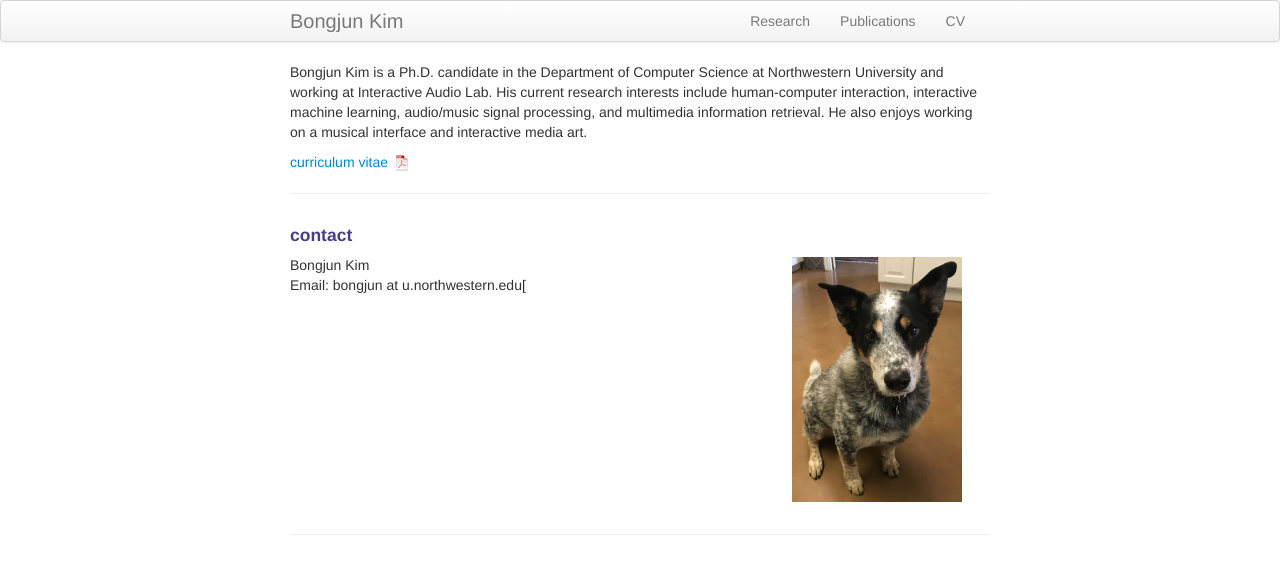
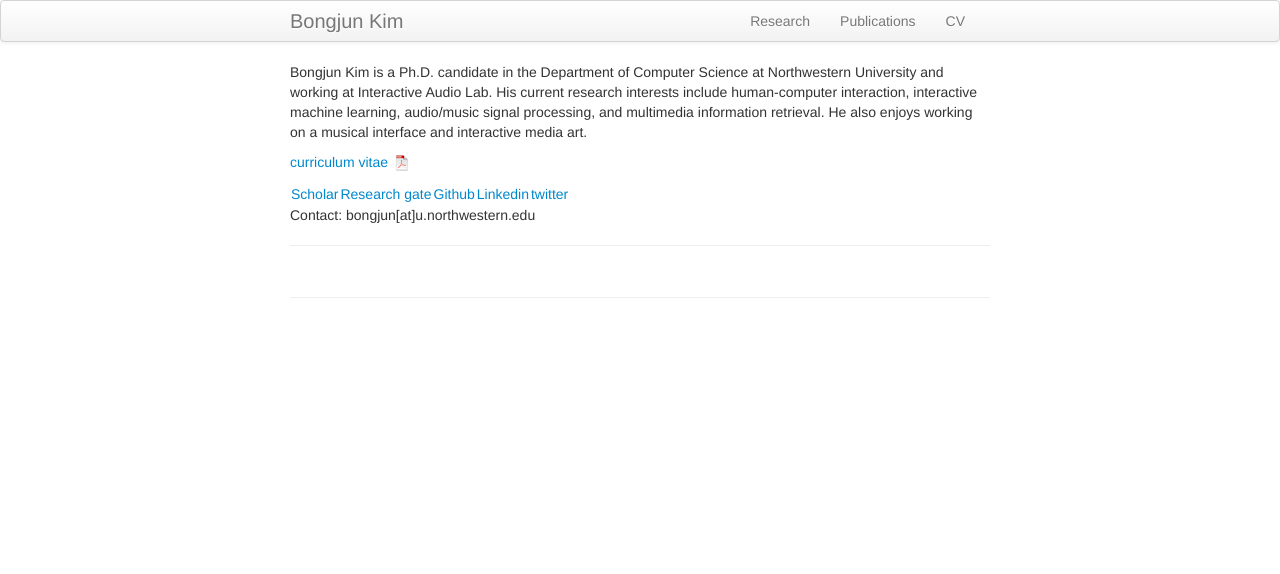
Before and after one commit to bongjun/bongjun.github.io, a Jekyll site: the page built from index.md, in a window 1280 px wide. Shown: the top 574 px of the page. Built offline with Jekyll 4.4.1, drawn with Linux system fonts in a browser that asks for light colours.

Commit message:
fix the main

```diff
--- a/index.md
+++ b/index.md
@@ -9,11 +9,15 @@ Bongjun Kim is a Ph.D. candidate in the Department of Computer Science at Northw
 
 [curriculum vitae ![CV as pdf]({{ BASE_PATH }}/pages/icons16/pdf-icon.png)]({{ BASE_PATH }}/assets/CV.pdf)<br/>
 
+[Scholar](https://scholar.google.com/citations?user=s5RiD14AAAAJ&hl=en&oi=ao) | [Research gate](https://www.researchgate.net/profile/Bongjun_Kim3) | [Github](https://github.com/bongjun) | [Linkedin](https://www.linkedin.com/in/bongjun-kim-3594334b/) | [twitter](https://twitter.com/iambongjun)
+
+Contact: bongjun[at]u.northwestern.edu
 
 ---
 
 
-<div class="container">
+
+<!-- <div class="container">
 <h4><a name="contact"></a>contact</h4>
     <div class="row-fluid">
         <div class="span5">
@@ -26,7 +30,7 @@ Bongjun Kim is a Ph.D. candidate in the Department of Computer Science at Northw
                   title="Blue Ham" alt="Blue Ham"/></a>
         </div>
     </div>
-</div>
+</div> -->
 
 <!-- <div class="navbar">
   <div class="navbar-inner">
```
